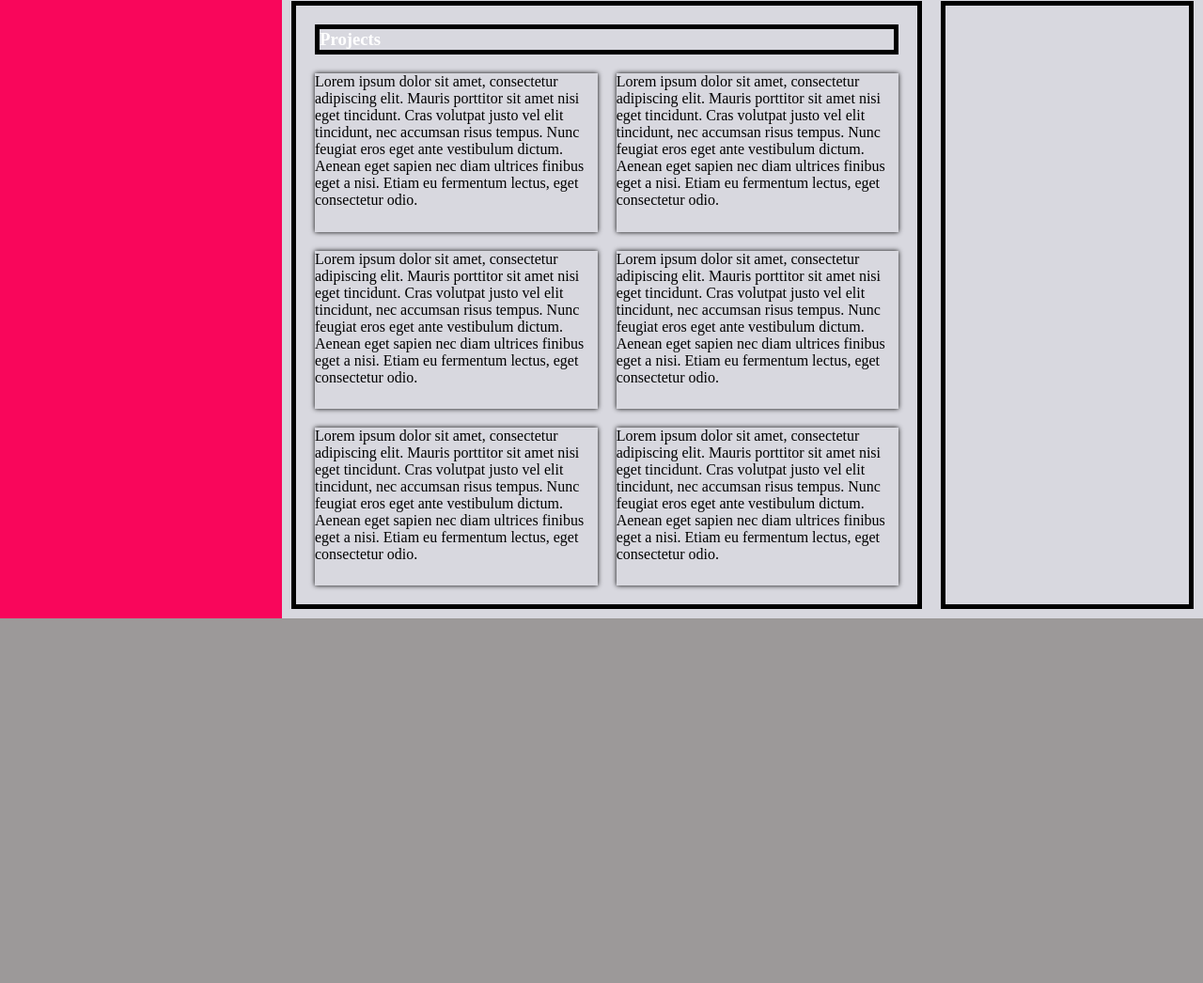
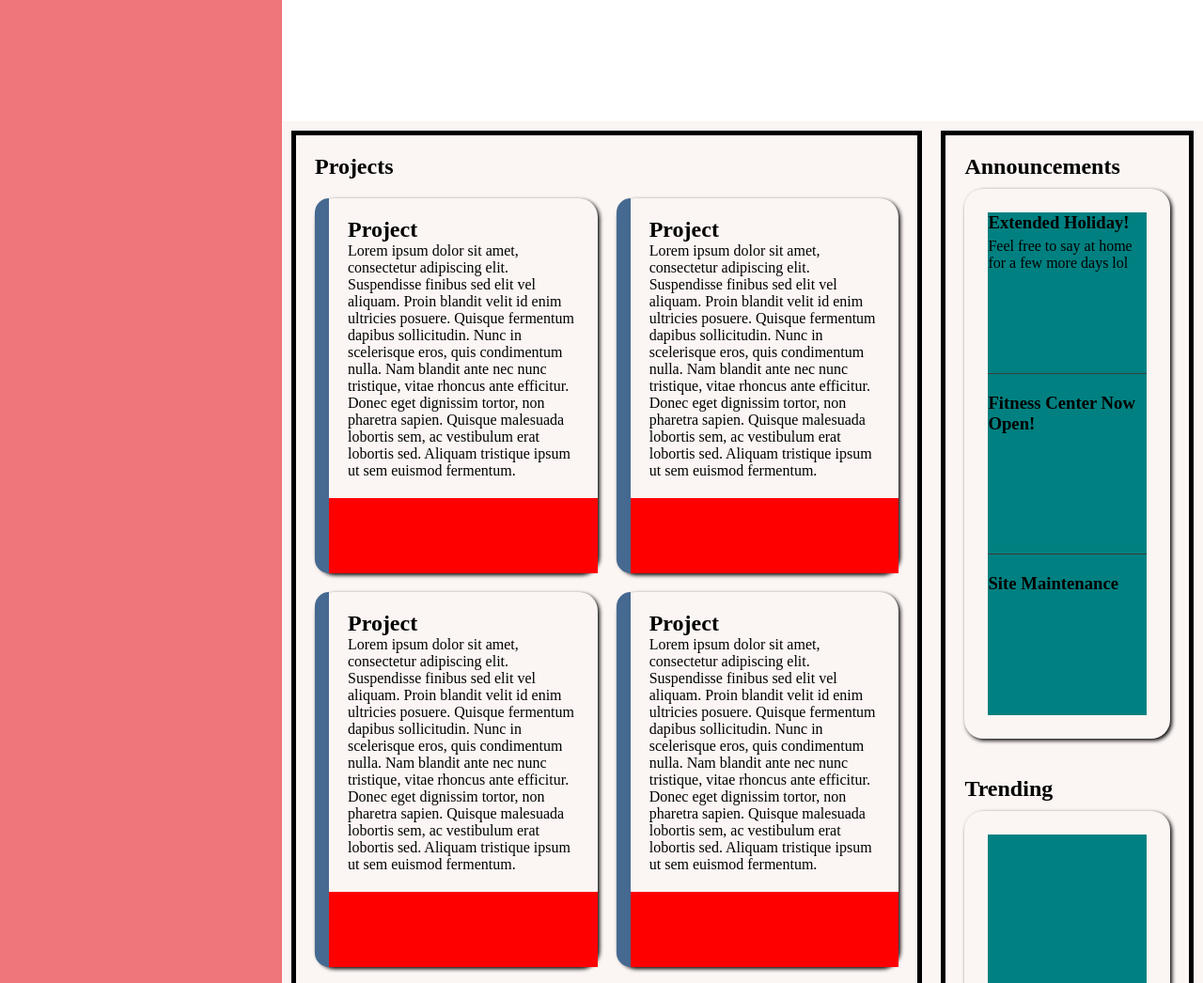
Before and after one commit to WilliamG-1/Admin-Dashboard, a plain HTML site: page index.html in a window 1280 px wide. Shown: the part 142-1188 px from the top of the page at 94% size. Before the commit the page ends 800 px from the top, so only its background shows below. Drawn offline with Linux system fonts and the light colour scheme.

Commit message:
Polished main content, working on trending sidebar

```diff
--- a/index.html
+++ b/index.html
@@ -19,16 +19,86 @@
 
     <main class="content">
         <div class="projects">
-            <h3>Projects</h3>
-            <div class="project">Lorem ipsum dolor sit amet, consectetur adipiscing elit. Mauris porttitor sit amet nisi eget tincidunt. Cras volutpat justo vel elit tincidunt, nec accumsan risus tempus. Nunc feugiat eros eget ante vestibulum dictum. Aenean eget sapien nec diam ultrices finibus eget a nisi. Etiam eu fermentum lectus, eget consectetur odio.</div>
-            <div class="project">Lorem ipsum dolor sit amet, consectetur adipiscing elit. Mauris porttitor sit amet nisi eget tincidunt. Cras volutpat justo vel elit tincidunt, nec accumsan risus tempus. Nunc feugiat eros eget ante vestibulum dictum. Aenean eget sapien nec diam ultrices finibus eget a nisi. Etiam eu fermentum lectus, eget consectetur odio.</div>
-            <div class="project">Lorem ipsum dolor sit amet, consectetur adipiscing elit. Mauris porttitor sit amet nisi eget tincidunt. Cras volutpat justo vel elit tincidunt, nec accumsan risus tempus. Nunc feugiat eros eget ante vestibulum dictum. Aenean eget sapien nec diam ultrices finibus eget a nisi. Etiam eu fermentum lectus, eget consectetur odio.</div>
-            <div class="project">Lorem ipsum dolor sit amet, consectetur adipiscing elit. Mauris porttitor sit amet nisi eget tincidunt. Cras volutpat justo vel elit tincidunt, nec accumsan risus tempus. Nunc feugiat eros eget ante vestibulum dictum. Aenean eget sapien nec diam ultrices finibus eget a nisi. Etiam eu fermentum lectus, eget consectetur odio.</div>
-            <div class="project">Lorem ipsum dolor sit amet, consectetur adipiscing elit. Mauris porttitor sit amet nisi eget tincidunt. Cras volutpat justo vel elit tincidunt, nec accumsan risus tempus. Nunc feugiat eros eget ante vestibulum dictum. Aenean eget sapien nec diam ultrices finibus eget a nisi. Etiam eu fermentum lectus, eget consectetur odio.</div>
-            <div class="project">Lorem ipsum dolor sit amet, consectetur adipiscing elit. Mauris porttitor sit amet nisi eget tincidunt. Cras volutpat justo vel elit tincidunt, nec accumsan risus tempus. Nunc feugiat eros eget ante vestibulum dictum. Aenean eget sapien nec diam ultrices finibus eget a nisi. Etiam eu fermentum lectus, eget consectetur odio.</div>
+            <h2>Projects</h2>
+            <div class="project">
+                <div class="side_color"></div>
+                <div class="text">
+                    <h2 class="title">Project</h2>
+                    <div class="description">Lorem ipsum dolor sit amet, consectetur adipiscing elit. Suspendisse finibus sed elit vel aliquam. Proin blandit velit id enim ultricies posuere. Quisque fermentum dapibus sollicitudin. Nunc in scelerisque eros, quis condimentum nulla. Nam blandit ante nec nunc tristique, vitae rhoncus ante efficitur. Donec eget dignissim tortor, non pharetra sapien. Quisque malesuada lobortis sem, ac vestibulum erat lobortis sed. Aliquam tristique ipsum ut sem euismod fermentum.</div>
+                </div>
+                <div class="nav_bar"></div>
+            </div>
+            <div class="project">
+                <div class="side_color"></div>
+                <div class="text">
+                    <h2 class="title">Project</h2>
+                    <div class="description">Lorem ipsum dolor sit amet, consectetur adipiscing elit. Suspendisse finibus sed elit vel aliquam. Proin blandit velit id enim ultricies posuere. Quisque fermentum dapibus sollicitudin. Nunc in scelerisque eros, quis condimentum nulla. Nam blandit ante nec nunc tristique, vitae rhoncus ante efficitur. Donec eget dignissim tortor, non pharetra sapien. Quisque malesuada lobortis sem, ac vestibulum erat lobortis sed. Aliquam tristique ipsum ut sem euismod fermentum.</div>
+                </div>
+                <div class="nav_bar"></div>
+            </div>
+            <div class="project">
+                <div class="side_color"></div>
+                <div class="text">
+                    <h2 class="title">Project</h2>
+                    <div class="description">Lorem ipsum dolor sit amet, consectetur adipiscing elit. Suspendisse finibus sed elit vel aliquam. Proin blandit velit id enim ultricies posuere. Quisque fermentum dapibus sollicitudin. Nunc in scelerisque eros, quis condimentum nulla. Nam blandit ante nec nunc tristique, vitae rhoncus ante efficitur. Donec eget dignissim tortor, non pharetra sapien. Quisque malesuada lobortis sem, ac vestibulum erat lobortis sed. Aliquam tristique ipsum ut sem euismod fermentum.</div>
+                </div>
+                <div class="nav_bar"></div>
+            </div>
+            <div class="project">
+                <div class="side_color"></div>
+                <div class="text">
+                    <h2 class="title">Project</h2>
+                    <div class="description">Lorem ipsum dolor sit amet, consectetur adipiscing elit. Suspendisse finibus sed elit vel aliquam. Proin blandit velit id enim ultricies posuere. Quisque fermentum dapibus sollicitudin. Nunc in scelerisque eros, quis condimentum nulla. Nam blandit ante nec nunc tristique, vitae rhoncus ante efficitur. Donec eget dignissim tortor, non pharetra sapien. Quisque malesuada lobortis sem, ac vestibulum erat lobortis sed. Aliquam tristique ipsum ut sem euismod fermentum.</div>
+                </div>
+                <div class="nav_bar"></div>
+            </div>
+            <div class="project">
+                <div class="side_color"></div>
+                <div class="text">
+                    <h2 class="title">Project</h2>
+                    <div class="description">Lorem ipsum dolor sit amet, consectetur adipiscing elit. Suspendisse finibus sed elit vel aliquam. Proin blandit velit id enim ultricies posuere. Quisque fermentum dapibus sollicitudin. Nunc in scelerisque eros, quis condimentum nulla. Nam blandit ante nec nunc tristique, vitae rhoncus ante efficitur. Donec eget dignissim tortor, non pharetra sapien. Quisque malesuada lobortis sem, ac vestibulum erat lobortis sed. Aliquam tristique ipsum ut sem euismod fermentum.</div>
+                </div>
+                <div class="nav_bar">hi</div>
+            </div>
+            <div class="project">
+                <div class="side_color"></div>
+                <div class="text">
+                    <h2 class="title">Project</h2>
+                    <div class="description">Lorem ipsum dolor sit amet, consectetur adipiscing elit. Suspendisse finibus sed elit vel aliquam. Proin blandit velit id enim ultricies posuere. Quisque fermentum dapibus sollicitudin. Nunc in scelerisque eros, quis condimentum nulla. Nam blandit ante nec nunc tristique, vitae rhoncus ante efficitur. Donec eget dignissim tortor, non pharetra sapien. Quisque malesuada lobortis sem, ac vestibulum erat lobortis sed. Aliquam tristique ipsum ut sem euismod fermentum.</div>
+                </div>
+                <div class="nav_bar"></div>
+            </div>
         </div>
         <div class="relevant">
-
+            <div class="announce_container">
+                <h2>Announcements</h2>
+                <div class="announcements_text">
+                    <ul>
+                        <li>
+                            <h3>Extended Holiday!</h3>
+                            <p>Feel free to say at home for a few more days lol</p>
+                        </li>
+                        <div class="line"></div>
+                        <li>
+                            <h3>Fitness Center Now Open!</h3>
+                        </li>
+                        <div class="line"></div>
+                        <li>
+                            <h3>Site Maintenance</h3>
+                        </li>
+                    </ul>
+                </div>
+            </div>
+            <div class="trending_container">
+                <h2>Trending</h2>
+                <div class="trending_text">
+                    <ul>
+                        <li></li>
+                        <li></li>
+                        <li></li>
+                    </ul>
+                </div>
+            </div>
         </div>
     </main>
 </body>
--- a/style.css
+++ b/style.css
@@ -1,11 +1,11 @@
 :root{
-    --main-color: #F9065B;
-    --highlight-color: #06F9A4;
+    --main-color: #ef767a;
+    --highlight-color: #456990;
 }
 *{
     margin: 0;
     padding: 0;
-    color: white;
+    color: black;
 }
 body{
     min-height: 100vh;
@@ -25,7 +25,7 @@ body{
     grid-area: 1 / 2 / 2 / -1;
 }
 .content{
-    background-color: rgb(216, 216, 223);
+    background-color: #FBF5F3;
     display: grid;
     grid-template-columns: 5fr 2fr;
     padding: 10px;
@@ -41,15 +41,72 @@ body{
     padding: 20px;
     gap: 20px;
 }
-.projects h3{
-    grid-column: span 2;
-    border: 5px black solid
+.projects h2{
+    grid-column: 1 / -1;
 }
 .project{
-    box-shadow: 0 0 5px black;
+    display: grid;
+    grid-template-columns: auto 1fr;
+    grid-template-rows: 1fr 80px;
+    border-radius: 20px;
+    box-shadow: 2px 2px 4px black;
     color: black;
 }
+/* .project>*{
+    border: 1px black solid;
+} */
+.project .side_color{
+    grid-row: 1 / -1;
+    height: 100%;
+    width: 15px;
+    background-color: var(--highlight-color);
+    border-top-left-radius: 20px;
+    border-bottom-left-radius: 20px;
+}
+.project .text{
+    padding: 20px;
+}
+
+.project .nav_bar{
+    background-color: red;
+}
+
+/* <================== Announcements and Trending Sidebar =====================> */
 .relevant{
     border: 5px black solid;
+    padding: 20px;
     min-width: 200px;
+    display: grid;
+    grid-template-rows: 1fr 1fr;
+    row-gap: 40px;
 }
+.relevant>div {
+    display: grid;
+    grid-template-rows: auto 1fr;
+}
+.relevant h2 {
+    padding-bottom: 10px;
+}
+.relevant > div > div{
+    padding: 25px;
+    border-radius: 20px;
+    box-shadow: 2px 2px 4px black;
+}
+.relevant>div>div>ul{
+    height: 100%;
+    background-color: teal;
+}
+.relevant .announcements_text ul {
+    display: grid;
+    grid-template-rows: 1fr 1px 1fr 1px 1fr;
+    row-gap: 20px;
+}
+.relevant li {
+    list-style-type: none;
+}
+.line{
+    background-color: rgb(59, 59, 59);
+}
+li h3{
+    margin-bottom: 5px;
+}
```
